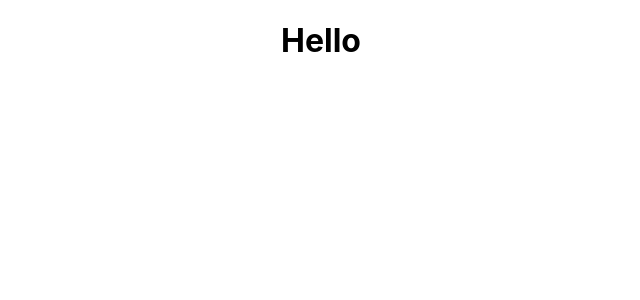
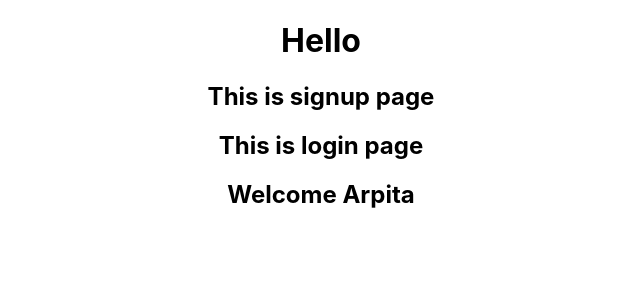
Before and after one commit to arpita-sahakar/login-module-mern, a React (Create React App) app in the folder client/: page / in a window 1280 px wide. Shown: the top 300 px of the page, without its empty margins (319-959 px from the left). Built offline with nearby package versions, Linux system fonts and the light colour scheme.

Commit message:
created skeleton for client side

```diff
--- a/client/src/App.js
+++ b/client/src/App.js
@@ -1,10 +1,15 @@
-import logo from './logo.svg';
 import './App.css';
+import SignUp from './components/signUpComponent/SignUp';
+import Login from './components/loginComponent/Login';
+import Display from './components/displayComponent/Display';
 
 function App() {
   return (
     <div className="App">
-   <h1>Hello</h1>
+      <h1>Hello</h1>
+      <SignUp />
+      <Login />
+      <Display />
     </div>
   );
 }
--- /dev/null
+++ b/client/src/components/displayComponent/Display.jsx
@@ -0,0 +1,11 @@
+import React from 'react'
+
+function Display() {
+    return (
+        <div>
+            <h2>Welcome Arpita</h2>
+        </div>
+    )
+}
+
+export default Display
--- /dev/null
+++ b/client/src/components/loginComponent/Login.jsx
@@ -0,0 +1,11 @@
+import React from 'react'
+
+function Login() {
+    return (
+        <div>
+            <h2>This is login page</h2>
+        </div>
+    )
+}
+
+export default Login
--- /dev/null
+++ b/client/src/components/signUpComponent/SignUp.jsx
@@ -0,0 +1,11 @@
+import React from 'react'
+
+function SignUp() {
+    return (
+        <div>
+            <h2>This is signup page</h2>
+        </div>
+    )
+}
+
+export default SignUp
```
Also changed, not shown: client/src/logo.svg (deleted).
